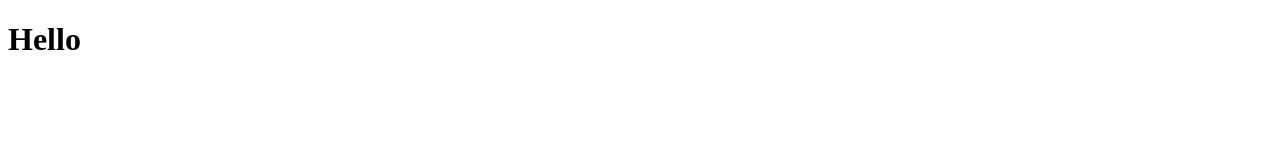
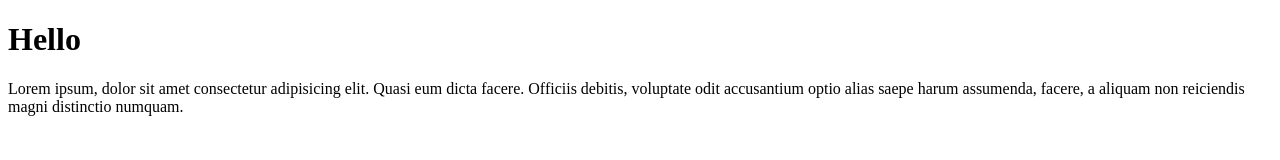
Before and after one commit to DikshantSingh8755/demo2, a plain HTML site: page index.html in a window 1280 px wide. Drawn offline with Linux system fonts and the light colour scheme.

Commit message:
change in html

```diff
--- a/index.html
+++ b/index.html
@@ -7,5 +7,6 @@
 </head>
 <body>
     <h1>Hello</h1>
+    <p>Lorem ipsum, dolor sit amet consectetur adipisicing elit. Quasi eum dicta facere. Officiis debitis, voluptate odit accusantium optio alias saepe harum assumenda, facere, a aliquam non reiciendis magni distinctio numquam.</p>
 </body>
 </html>
```
